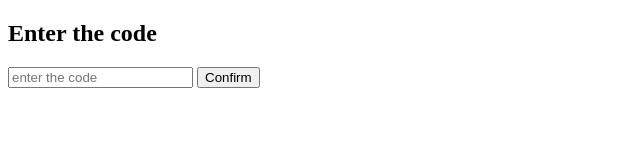
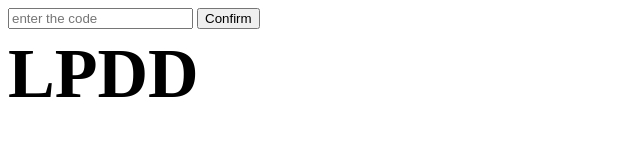
Before and after one commit to NotreFILM/LPDD, a plain HTML site: page index.html in a window 1280 px wide. Shown: the whole page, without its empty margins (0-640 px from the left). Drawn offline with Linux system fonts and the light colour scheme.

Commit message:
위치 변경 2

```diff
--- a/index.html
+++ b/index.html
@@ -4,10 +4,11 @@
     <meta charset="UTF-8">
     <meta name="viewport" content="width=device-width, initial-scale=1.0">
     <title>LPDD</title>
+    <link rel="stylesheet" href="styles2.css">
 </head>
 <body>
 
-    <h2>Enter the code</h2>
+    <h2 id="myText">LPDD</h2>
     <input type="text" id="codeInput" placeholder="enter the code">
     <button onclick="checkCode()">Confirm</button>
 </body>
--- a/styles.css
+++ b/styles.css
@@ -1,5 +1,5 @@
 #myText {
-    font-size: 50px;
+    font-size: 30px;
     position: absolute;
-    transform: translate(-50%, -25%);
+    transform: translate(0%, -25%);
 }
--- /dev/null
+++ b/styles2.css
@@ -0,0 +1,5 @@
+#myText {
+    font-size: 70px;
+    position: absolute;
+    transform: translate(0%, -40%);
+}
```
